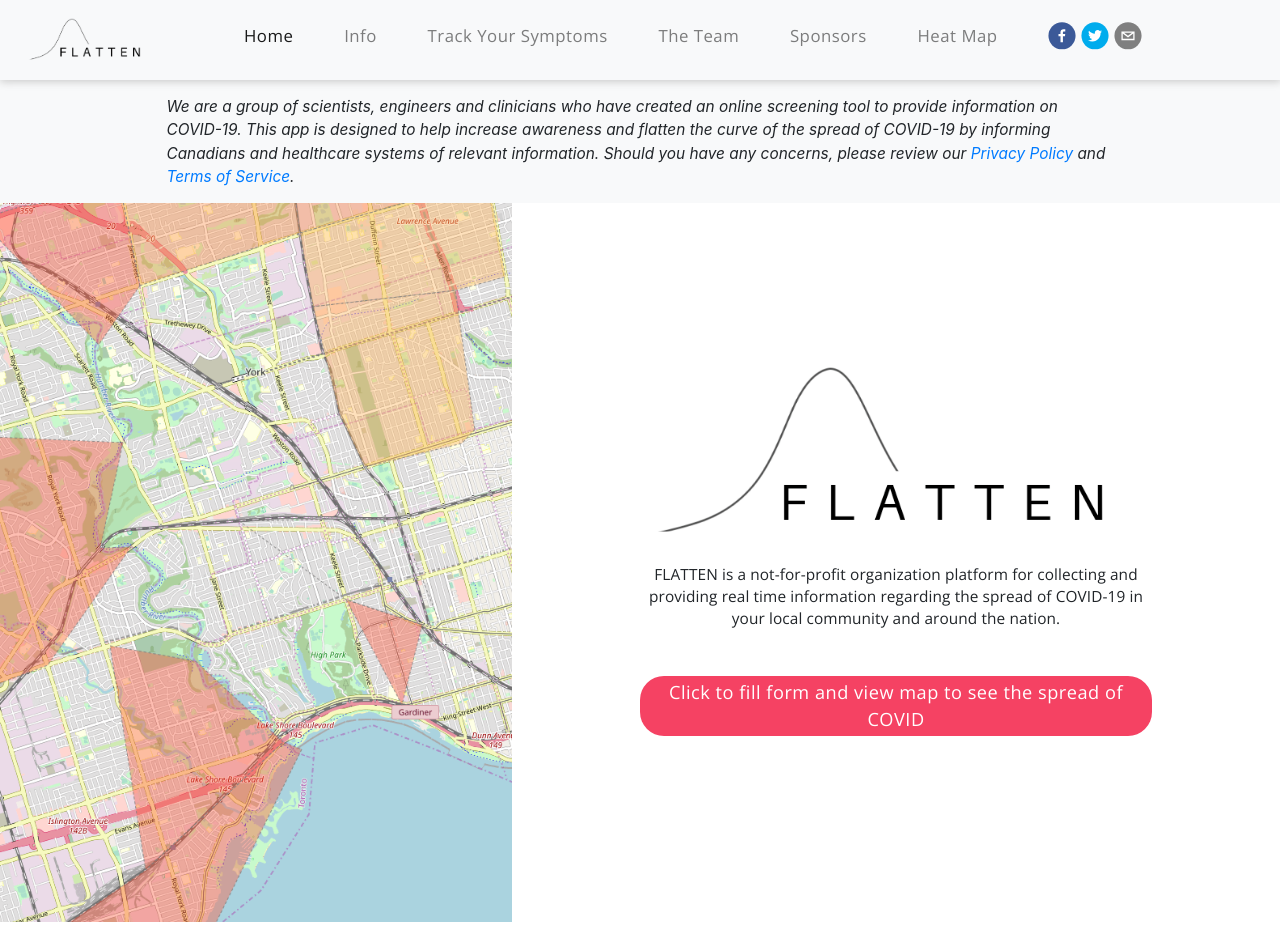
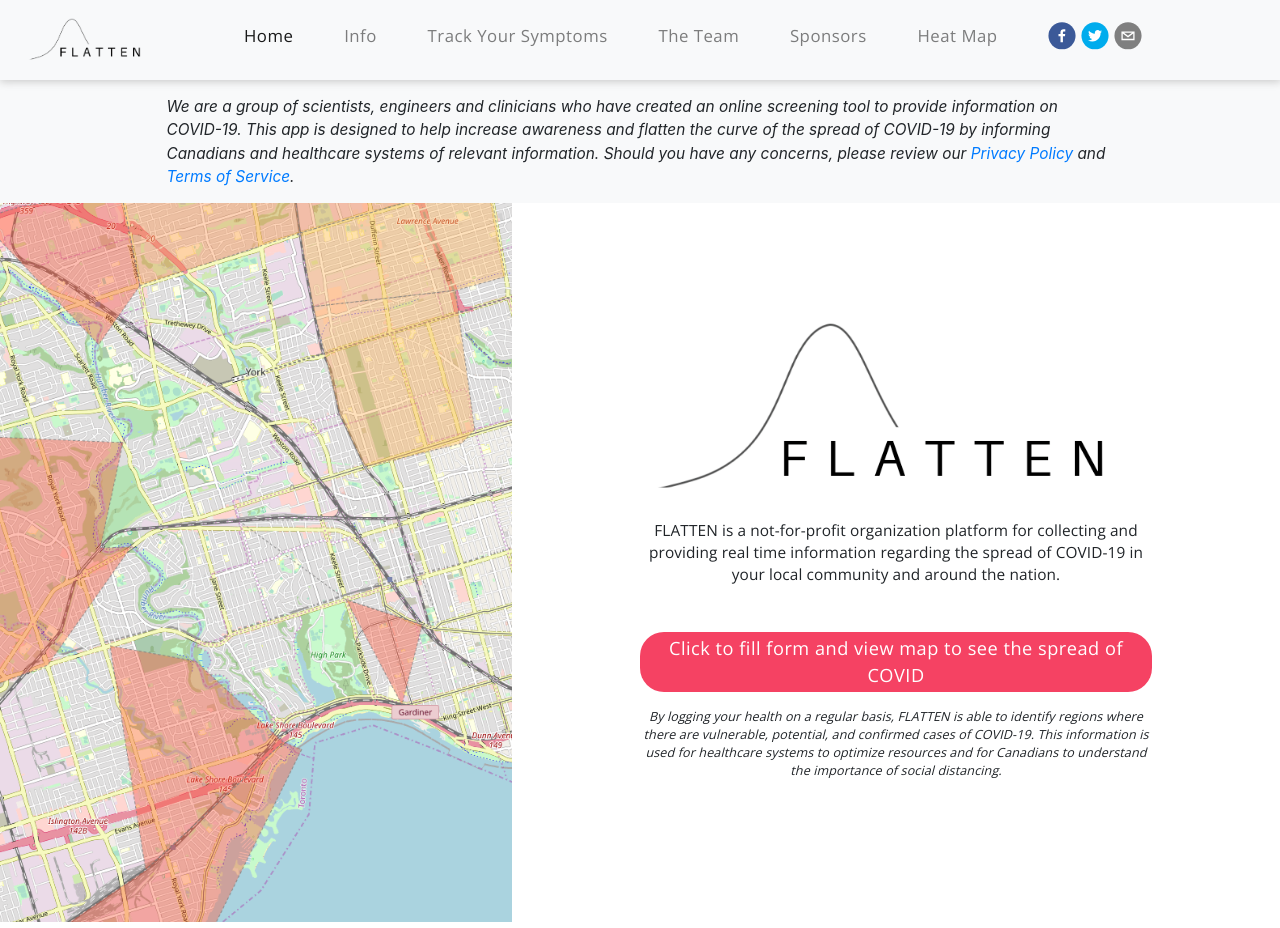
Before and after one commit to yifeiz/covid-19-frontend, a React (Create React App) app: page / in a window 1280 px wide. Built offline with nearby package versions, Linux system fonts and the light colour scheme.

Commit message:
Added splash page information update

```diff
--- a/src/components/home/Home.jsx
+++ b/src/components/home/Home.jsx
@@ -25,6 +25,15 @@ const Home = () => (
               Click to fill form and view map to see the spread of COVID
             </button>
           </Link>
+          <p className="home__information">
+            <i>
+              By logging your health on a regular basis, FLATTEN is able to
+              identify regions where there are vulnerable, potential, and
+              confirmed cases of COVID-19. This information is used for
+              healthcare systems to optimize resources and for Canadians to
+              understand the importance of social distancing.
+            </i>
+          </p>
         </div>
       </div>
     </div>
--- a/src/components/home/home.css
+++ b/src/components/home/home.css
@@ -102,3 +102,8 @@
 .home__subtitle {
   padding-bottom: 32px !important;
 }
+
+.home__information {
+  padding-top: 16px;
+  font-size: 0.9rem !important;
+}
```
